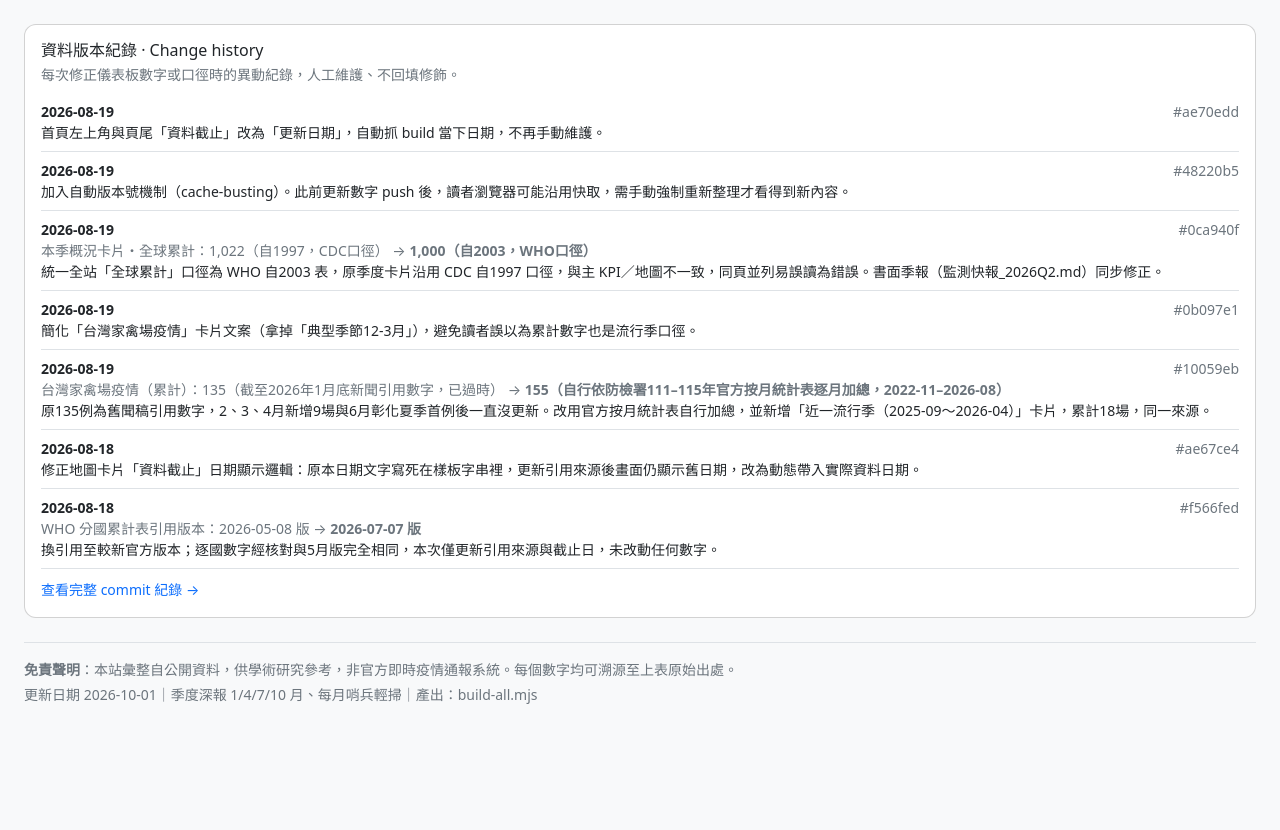
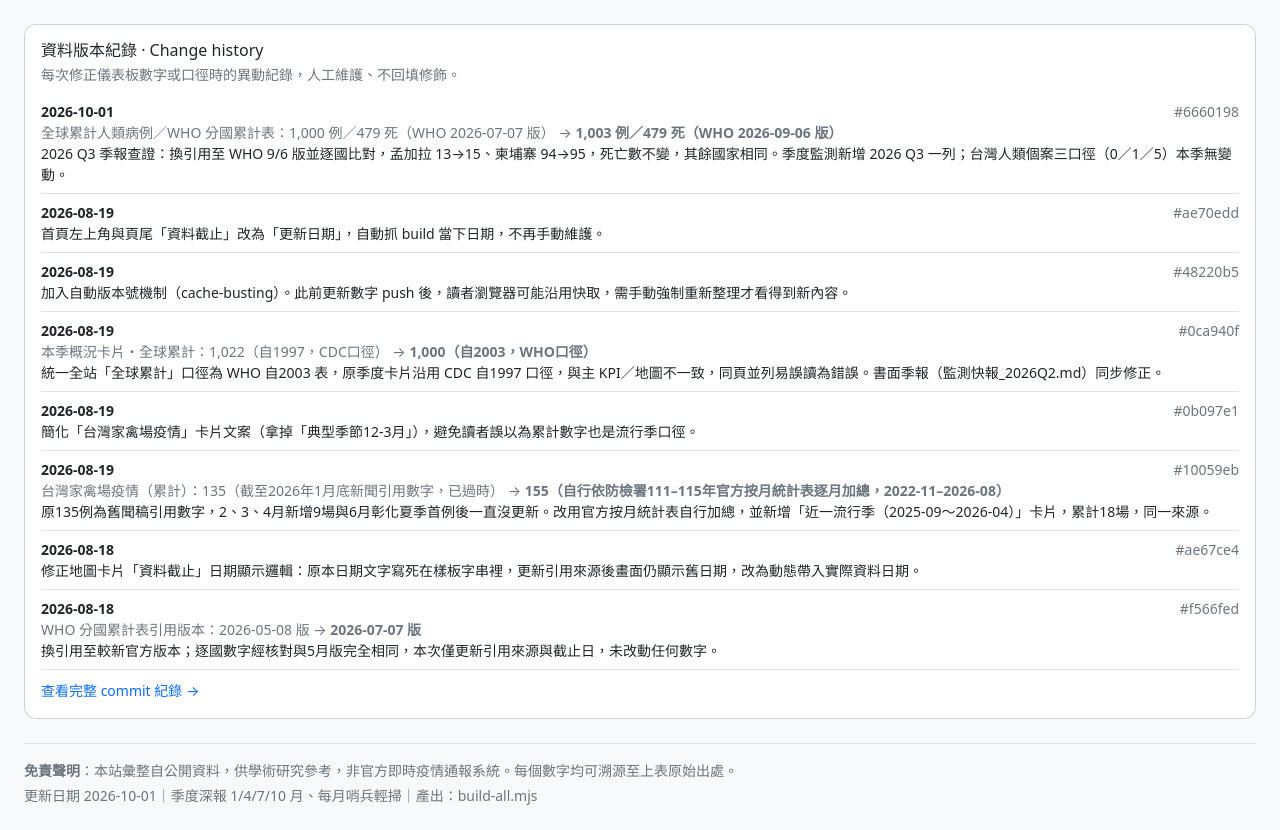
Before and after one commit to pl030612/HPAI_human_dashboard, a website: page docs/index.html in a window 1280 px wide. Shown: the part 1701-2531 px from the top of the page. Before the commit the page ends 2430 px from the top, so only its background shows below. Drawn offline with nearby package versions, Linux system fonts and the light colour scheme; no server answers.

Commit message:
資料版本紀錄新增2026Q3季報WHO累計表異動一筆
Co-Authored-By: Claude Opus 5.5 <noreply@anthropic.com>

```diff
--- a/docs/data/changelog.json
+++ b/docs/data/changelog.json
@@ -4,6 +4,18 @@
     "repo_url": "https://github.com/pl030612/HPAI_human_dashboard/commit/"
   },
   "entries": [
+    {
+      "hash": "6660198",
+      "date": "2026-10-01",
+      "field_zh": "全球累計人類病例／WHO 分國累計表",
+      "field_en": "Global cumulative human cases / WHO country-level table",
+      "before": "1,000 例／479 死（WHO 2026-07-07 版）",
+      "before_en": "1,000 cases / 479 deaths (WHO 7 July 2026 edition)",
+      "after": "1,003 例／479 死（WHO 2026-09-06 版）",
+      "after_en": "1,003 cases / 479 deaths (WHO 6 September 2026 edition)",
+      "summary_zh": "2026 Q3 季報查證：換引用至 WHO 9/6 版並逐國比對，孟加拉 13→15、柬埔寨 94→95，死亡數不變，其餘國家相同。季度監測新增 2026 Q3 一列；台灣人類個案三口徑（0／1／5）本季無變動。",
+      "summary_en": "2026 Q3 quarterly review: switched to the WHO 6 Sep edition and checked every country. Bangladesh 13→15 and Cambodia 94→95, deaths unchanged, all other countries identical. Added the 2026 Q3 row to the quarterly series; Taiwan's three human-case counts (0/1/5) unchanged this quarter."
+    },
     {
       "hash": "ae70edd",
       "date": "2026-08-19",
--- a/docs/index.html
+++ b/docs/index.html
@@ -5,7 +5,7 @@
   <meta name="viewport" content="width=device-width, initial-scale=1" />
   <title>禽流感人類疫情監測儀表板 | HPAI Human Surveillance</title>
   <link href="https://cdn.jsdelivr.net/npm/bootstrap@5.3.3/dist/css/bootstrap.min.css" rel="stylesheet" />
-  <link href="css/style.css?v=muoz6wfk" rel="stylesheet" />
+  <link href="css/style.css?v=muoz8960" rel="stylesheet" />
 </head>
 <body>
   <nav class="navbar navbar-expand-lg border-bottom sticky-top bg-body">
@@ -121,6 +121,6 @@
   <script src="https://cdn.jsdelivr.net/npm/d3@7.8.5/dist/d3.min.js"></script>
   <script src="https://cdn.jsdelivr.net/npm/topojson-client@3.1.0/dist/topojson-client.min.js"></script>
   <script src="https://cdn.jsdelivr.net/npm/chart.js@4.4.1/dist/chart.umd.min.js"></script>
-  <script type="module" src="js/dashboard.js?v=muoz6wfk"></script>
+  <script type="module" src="js/dashboard.js?v=muoz8960"></script>
 </body>
 </html>
--- a/docs/js/build-version.js
+++ b/docs/js/build-version.js
@@ -1 +1 @@
-export const BUILD_VERSION = "muoz6wfk";
+export const BUILD_VERSION = "muoz8960";
```
Also changed, not shown: docs/literature.html (+2 -2 lines), lexicon/changelog.json (+12 -0 lines).
